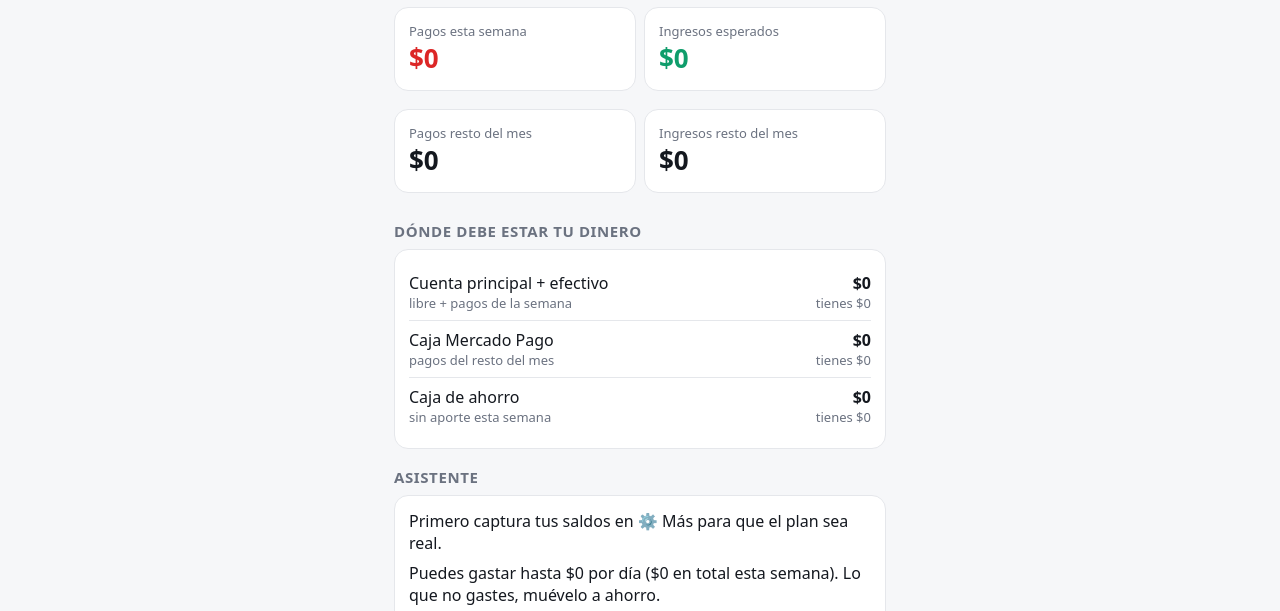
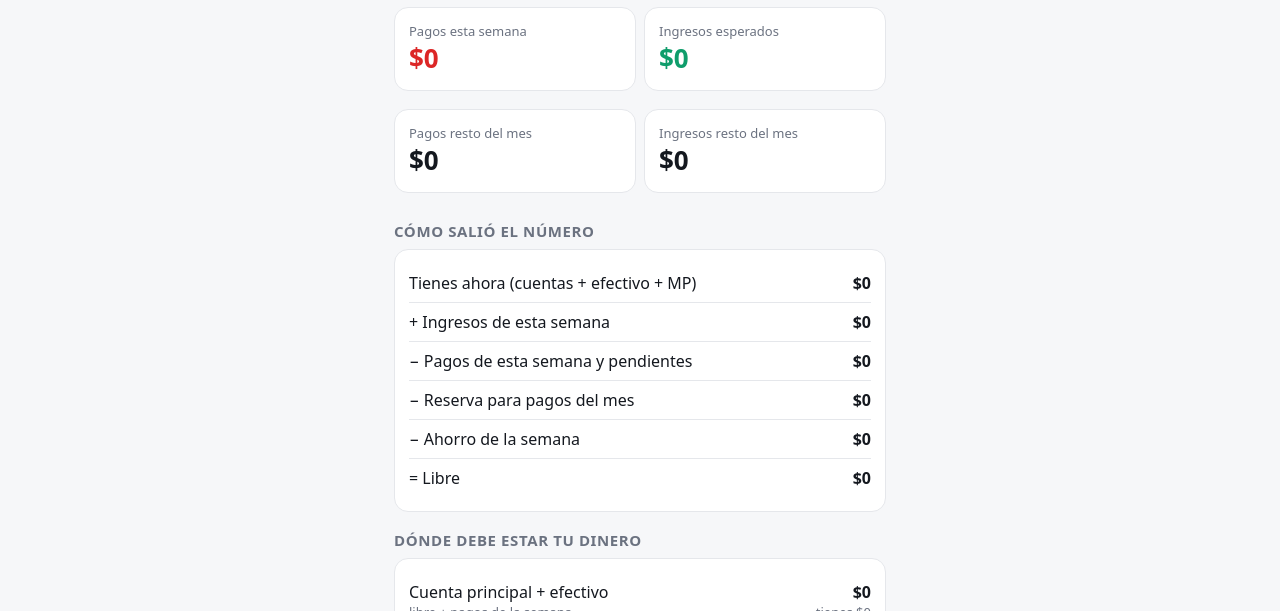
Before and after one commit to victorgaona021-cpu/Finanzas-, a plain HTML site: page index.html in a window 1280 px wide. Shown: the part 135-746 px from the top of the page. Drawn offline with Linux system fonts and the light colour scheme.

Commit message:
Add files via upload

```diff
--- a/index.html
+++ b/index.html
@@ -33,7 +33,7 @@ nav button.on{color:var(--ac);font-weight:700}
 const CATS=[["Comida","🍔"],["Transporte","🚌"],["Gym","💪"],["Salidas","🎉"],["Compras","🛍️"],["Servicios","💡"],["Otros","📦"]];
 const TABS=[["plan","🧭 Plan"],["add","➕ Gasto"],["fix","📅 Fijos"],["cards","💳 Tarjetas"],["more","⚙️ Más"]];
 const DN=["Domingo","Lunes","Martes","Miércoles","Jueves","Viernes","Sábado"];
-let S={snap:{date:"",main:0,cash:0,mp:0,ah:0},exp:[],inc:[],cards:[],fix:[],pagos:[],cfg:{rate:10}};
+let S={snap:{date:"",main:0,cash:0,mp:0,ah:0},exp:[],inc:[],cards:[],fix:[],pagos:[],pend:{},cfg:{rate:10}};
 try{const r=JSON.parse(localStorage.getItem("fin1")||"null");if(r)S=Object.assign(S,r)}catch(e){}
 let tab="plan",cat="Comida",pm="Efectivo",F={type:"i",freq:"w"};
 const save=()=>{try{localStorage.setItem("fin1",JSON.stringify(S))}catch(e){}};
@@ -46,7 +46,7 @@ const mk=(y,m,d)=>{const b=new Date(y,m,1);return new Date(b.getFullYear(),b.get
 const today=()=>{const t=new Date();return new Date(t.getFullYear(),t.getMonth(),t.getDate())};
 const fmtD=d=>d.toLocaleDateString("es-MX",{day:"numeric",month:"short"});
 const sum=(a,f)=>a.filter(f).reduce((s,x)=>s+x.amount,0);
-const occ=(f,a,b)=>{const r=[];if(!a||a>=b)return r;for(let d=addD(pd(a),1),e=pd(b);d<=e;d=addD(d,1)){const ok=f.freq==="w"?d.getDay()==f.day:Math.min(+f.day,new Date(d.getFullYear(),d.getMonth()+1,0).getDate())==d.getDate();if(ok)r.push(iso(d))}return r};
+const occ=(f,a,b)=>{const r=[];if(!a||a>=b)return r;for(let d=addD(pd(a),1),e=pd(b);d<=e;d=addD(d,1)){const ok=f.freq==="w"?(d.getDay()==f.day&&(!(f.every>1)||((Math.round((d-pd(f.start))/6048e5)%f.every)+f.every)%f.every===0)):Math.min(+f.day,new Date(d.getFullYear(),d.getMonth()+1,0).getDate())==d.getDate();if(ok)r.push(iso(d))}return r};
 
 function cardInfo(c){
   const t=today(),cut=+c.cut,pay=+c.pay;
@@ -63,22 +63,22 @@ const used=c=>(+c.debt0||0)+sum(S.exp,x=>x.card===c.name&&x.date>=(c.added||"200
 
 function calc(){
   const T=today(),t=iso(T),sn=S.snap,ok=!!sn.date,base=sn.date||t;
-  let main=+sn.main||0,cash=+sn.cash||0;
-  S.fix.forEach(f=>{const n=occ(f,base,t).length*f.amt;main+=f.type==="i"?n:-n});
-  S.inc.forEach(x=>{if(x.date>base&&x.date<=t)main+=x.amount});
-  S.exp.forEach(x=>{if(x.date>base&&x.date<=t){if(x.card==="Efectivo")cash-=x.amount;else if(x.card==="Débito")main-=x.amount}});
-  S.pagos.forEach(p=>{if(p.date>base&&p.date<=t)main-=p.amount});
+  let main=+sn.main||0,cash=+sn.cash||0;const af=x=>x.date>base||(x.date===base&&+x.id>(+sn.ts||0));
+  S.fix.forEach(f=>{const n=occ(f,base,t).filter(d=>!S.pend[f.id+"@"+d]).length*f.amt;main+=f.type==="i"?n:-n});
+  S.inc.forEach(x=>{if(af(x)&&x.date<=t)main+=x.amount});
+  S.exp.forEach(x=>{if(af(x)&&x.date<=t){if(x.card==="Efectivo")cash-=x.amount;else if(x.card==="Débito")main-=x.amount}});
+  S.pagos.forEach(p=>{if(af(p)&&p.date<=t)main-=p.amount});
   const ew=iso(addD(T,(7-T.getDay())%7)),em=iso(new Date(T.getFullYear(),T.getMonth()+1,0));
   const up=e=>{let o=0,i=0;S.fix.forEach(f=>{const n=occ(f,t,e).length*f.amt;f.type==="i"?i+=n:o+=n});S.cards.forEach(c=>{const f=cardInfo(c);if(f.due<=pd(e))o+=f.amount});return{o,i}};
-  const w=up(ew),m=up(em),mp=+sn.mp||0,ah=+sn.ah||0;
+  const late=[];Object.keys(S.pend).forEach(k=>{const f=S.fix.find(x=>x.id===k.split("@")[0]);if(f&&f.type==="g")late.push({k,f,dt:k.split("@")[1]})});const L=late.reduce((a,x)=>a+x.f.amt,0);const w=up(ew),m=up(em),mp=+sn.mp||0,ah=+sn.ah||0;w.o+=L;m.o+=L;
   const mpT=Math.max(0,(m.o-w.o)-(m.i-w.i));
-  const avgW=S.fix.filter(f=>f.type==="i").reduce((s,f)=>s+(f.freq==="w"?f.amt:f.amt/4.33),0);
+  const avgW=S.fix.filter(f=>f.type==="i").reduce((s,f)=>s+(f.freq==="w"?f.amt/(f.every||1):f.amt/4.33),0);
   const a0=main+cash+mp+ah+w.i-w.o-mpT-ah;
   const sv=Math.max(0,Math.min(Math.round(avgW*(S.cfg.rate||0)/100),a0));
   let libre=a0-sv;
   const ws=iso(addD(T,-((T.getDay()+6)%7)));
   S.exp.forEach(x=>{const c=S.cards.find(c=>c.name===x.card);if(c&&x.date>=ws&&x.date<=t&&dueFor(c,x.date)!==iso(cardInfo(c).due))libre-=x.amount});
-  return{ok,main,cash,mp,ah,w,m,mpT,sv,libre,days:(7-T.getDay())%7+1};
+  return{ok,main,cash,mp,ah,w,m,mpT,sv,libre,late,days:(7-T.getDay())%7+1};
 }
 
 function bestCard(){
@@ -90,7 +90,7 @@ function bestCard(){
 function vPlan(){
   const k=calc(),dl=k.libre/k.days,b=bestCard();
   const row=(n,sh,hv,note)=>`<div class="row"><div>${n}<div class="mu">${note}</div></div><div style="text-align:right"><b>${M(sh)}</b><div class="mu">tienes ${M(hv)}</div></div></div>`;
-  let tips=[];
+  let tips=[];const pendH=k.late.length?`<h2>Pendientes de pago</h2><div class="c">${k.late.map(x=>`<div class="row"><div>${esc(x.f.name)}<div class="mu">venció el ${x.dt}</div></div><div><b>${M(x.f.amt)}</b> <button class="x" style="color:var(--ac)" onclick="payFix('${x.k}')">Ya pagué</button></div></div>`).join("")}</div>`:"";const brk=`<h2>Cómo salió el número</h2><div class="c"><div class="row"><span>Tienes ahora (cuentas + efectivo + MP)</span><b>${M(k.main+k.cash+k.mp)}</b></div><div class="row"><span>+ Ingresos de esta semana</span><b>${M(k.w.i)}</b></div><div class="row"><span>− Pagos de esta semana y pendientes</span><b>${M(k.w.o)}</b></div><div class="row"><span>− Reserva para pagos del mes</span><b>${M(k.mpT)}</b></div><div class="row"><span>− Ahorro de la semana</span><b>${M(k.sv)}</b></div><div class="row"><span>= Libre</span><b>${M(k.libre)}</b></div></div>`;
   if(!k.ok)tips.push("Primero captura tus saldos en ⚙️ Más para que el plan sea real.");
   if(k.libre<0)tips.push(`⚠️ Te faltan ${M(-k.libre)} para cubrir pagos${k.sv?" y ahorro":""} de esta semana. Evita gastos extra y no uses crédito para lo que no sea necesario.`);
   else{tips.push(`Puedes gastar hasta ${M(dl)} por día (${M(k.libre)} en total esta semana). Lo que no gastes, muévelo a ahorro.`);
@@ -99,7 +99,7 @@ function vPlan(){
   return alerts()+`<div class="c" style="text-align:center"><div class="mu">Libre para gastar esta semana</div><div class="big ${k.libre>=0?"pos":"neg"}" style="font-size:38px">${M(k.libre)}</div><div class="mu">${k.libre>=0?"≈ "+M(dl)+" por día":"vas corto"} · quedan ${k.days} día(s)</div></div>
   <div class="g2"><div class="c"><div class="mu">Pagos esta semana</div><div class="big neg">${M(k.w.o)}</div></div><div class="c"><div class="mu">Ingresos esperados</div><div class="big pos">${M(k.w.i)}</div></div>
   <div class="c"><div class="mu">Pagos resto del mes</div><div class="big">${M(k.m.o)}</div></div><div class="c"><div class="mu">Ingresos resto del mes</div><div class="big">${M(k.m.i)}</div></div></div>
-  <h2>Dónde debe estar tu dinero</h2><div class="c">${row("Cuenta principal + efectivo",Math.max(0,k.libre+k.w.o-k.w.i),k.main+k.cash,"libre + pagos de la semana")}${row("Caja Mercado Pago",k.mpT,k.mp,"pagos del resto del mes")}${row("Caja de ahorro",k.ah+k.sv,k.ah,k.sv?"mueve "+M(k.sv)+" esta semana ("+(S.cfg.rate||0)+"% de tu ingreso)":"sin aporte esta semana")}</div>
+  ${pendH}${brk}<h2>Dónde debe estar tu dinero</h2><div class="c">${row("Cuenta principal + efectivo",Math.max(0,k.libre+k.w.o-k.w.i),k.main+k.cash,"libre + pagos de la semana")}${row("Caja Mercado Pago",k.mpT,k.mp,"pagos del resto del mes")}${row("Caja de ahorro",k.ah+k.sv,k.ah,k.sv?"mueve "+M(k.sv)+" esta semana ("+(S.cfg.rate||0)+"% de tu ingreso)":"sin aporte esta semana")}</div>
   <h2>Asistente</h2><div class="c">${tips.map(t=>`<p style="margin:0 0 8px">${t}</p>`).join("")}<div class="mu">Guía automática con tus datos; no es asesoría financiera.</div></div>
   ${S.cards.length?`<h2>Crédito disponible</h2><div class="c">${S.cards.map(c=>`<div class="row"><span>💳 ${esc(c.name)}</span><span><b>${M((+c.limit||0)-used(c))}</b> <span class="mu">de ${M(+c.limit||0)}</span></span></div>`).join("")}</div>`:""}`;
 }
@@ -125,15 +125,18 @@ function del(k,id){S[k]=S[k].filter(x=>x.id!==id);save();render()}
 function vFix(){
   const L=[...S.fix].sort((a,b)=>a.type<b.type?-1:1);
   return `<div class="c"><div class="g2"><select onchange="F.type=this.value;render()"><option value="i" ${F.type==="i"?"selected":""}>💰 Ingreso</option><option value="g" ${F.type==="g"?"selected":""}>📌 Gasto fijo</option></select>
-  <select onchange="F.freq=this.value;render()"><option value="w" ${F.freq==="w"?"selected":""}>Cada semana</option><option value="m" ${F.freq==="m"?"selected":""}>Cada mes</option></select></div>
+  <select onchange="F.freq=this.value;render()"><option value="w" ${F.freq==="w"?"selected":""}>Cada semana</option><option value="b" ${F.freq==="b"?"selected":""}>Cada 2 semanas</option><option value="m" ${F.freq==="m"?"selected":""}>Cada mes</option></select></div>
   <input id="fn" placeholder="Nombre (Sueldo, Gimnasio, Spotify, Mamá…)" style="margin-top:8px">
-  <div class="g2" style="margin-top:8px"><input id="fa" type="number" inputmode="decimal" placeholder="Monto">${F.freq==="w"?`<select id="fd">${DN.map((n,i)=>`<option value="${i}" ${i==5?"selected":""}>${n}</option>`).join("")}</select>`:`<input id="fd" type="number" min="1" max="31" placeholder="Día del mes">`}</div>
-  <button class="pri" onclick="addFix()">Agregar</button></div>
-  <h2>Mis ingresos y pagos fijos</h2><div class="c">${L.length?L.map(f=>`<div class="row"><div>${f.type==="i"?"💰":"📌"} ${esc(f.name)}<div class="mu">${f.freq==="w"?"Cada "+DN[f.day].toLowerCase():"Día "+f.day+" de cada mes"}</div></div><div><b class="${f.type==="i"?"pos":""}">${M(f.amt)}</b><button class="x" onclick="del('fix','${f.id}')">✕</button></div></div>`).join(""):'<div class="mu">Agrega aquí tu pago semanal, gimnasio, Spotify, etc.</div>'}</div>`;
+  <div class="g2" style="margin-top:8px"><input id="fa" type="number" inputmode="decimal" placeholder="Monto"><input id="fd" type="date" value="${iso(today())}"></div>
+  <div class="mu" style="margin-top:6px">En la fecha pon un pago real: el último o el próximo. De ahí saco el día y el ritmo.</div><button class="pri" onclick="addFix()">Agregar</button></div>
+  <h2>Mis ingresos y pagos fijos</h2><div class="c">${L.length?L.map(f=>`<div class="row"><div>${f.type==="i"?"💰":"📌"} ${esc(f.name)}<div class="mu">${f.freq==="w"?(f.every>1?"Cada 2 semanas, ":"Cada ")+DN[f.day].toLowerCase():"Día "+f.day+" de cada mes"}</div></div><div><b class="${f.type==="i"?"pos":""}">${M(f.amt)}</b>${f.type==="g"?`<button class="x" style="color:var(--ac)" onclick="markPend('${f.id}')">Pendiente</button>`:""}<button class="x" onclick="del('fix','${f.id}')">✕</button></div></div>`).join(""):'<div class="mu">Agrega aquí tu pago semanal, gimnasio, Spotify, etc.</div>'}</div>`;
 }
-function addFix(){const n=$("#fn").value.trim(),a=parseFloat($("#fa").value),d=+$("#fd").value;
-  if(!n||!(a>0)||(F.freq==="m"&&!(d>=1&&d<=31)))return;
-  S.fix.push({id:Date.now()+"",type:F.type,name:n,amt:a,freq:F.freq,day:d});save();render()}
+function addFix(){const n=$("#fn").value.trim(),a=parseFloat($("#fa").value),v=$("#fd").value;
+  if(!n||!(a>0)||!v)return;const dt=pd(v),m=F.freq==="m";
+  S.fix.push({id:Date.now()+"",type:F.type,name:n,amt:a,freq:m?"m":"w",every:F.freq==="b"?2:1,start:v,day:m?dt.getDate():dt.getDay()});save();render()}
+function lastOcc(f){const T=today(),r=occ(f,iso(addD(T,-62)),iso(T));return r[r.length-1]}
+function markPend(id){const f=S.fix.find(x=>x.id===id),d=f&&lastOcc(f);if(!d){alert("No encontré un pago reciente de este concepto");return}S.pend[id+"@"+d]=true;tab="plan";save();render()}
+function payFix(k){const[id]=k.split("@"),f=S.fix.find(x=>x.id===id);delete S.pend[k];if(f)S.pagos.push({id:Date.now()+"",card:"fijo:"+f.name,amount:f.amt,date:iso(today())});save();render()}
 
 function vCards(){
   return alerts()+S.cards.map((c,i)=>{const f=cardInfo(c),av=(+c.limit||0)-used(c);return`<div class="c"><div class="row" style="border:none"><b>💳 ${esc(c.name)}</b><button class="x" onclick="S.cards.splice(${i},1);save();render()">✕</button></div>
@@ -165,7 +168,7 @@ function vMore(){
   <h2>Respaldo</h2><div class="c"><div class="mu">Para pasar tus datos del celular a la compu: genera el respaldo, cópialo y pégalo en la otra app con Importar.</div><textarea id="bk" rows="4" style="width:100%;margin-top:8px;background:var(--bg);color:var(--tx);border:1px solid var(--bd);border-radius:10px"></textarea>
   <div class="g2" style="margin-top:8px"><button onclick="$('#bk').value=JSON.stringify(S);$('#bk').select()">Generar</button><button onclick="impBk()">Importar</button></div></div>`;
 }
-function saveSnap(){S.snap={date:iso(today()),main:+$("#s1").value||0,cash:+$("#s2").value||0,mp:+$("#s3").value||0,ah:+$("#s4").value||0};S.cfg.rate=+$("#s5").value||0;save();tab="plan";render()}
+function saveSnap(){S.snap={date:iso(today()),ts:Date.now(),main:+$("#s1").value||0,cash:+$("#s2").value||0,mp:+$("#s3").value||0,ah:+$("#s4").value||0};S.cfg.rate=+$("#s5").value||0;save();tab="plan";render()}
 function impBk(){try{const r=JSON.parse($("#bk").value);if(r&&r.exp&&r.cards&&confirm("Esto reemplaza los datos de este dispositivo. ¿Continuar?")){S=Object.assign(S,r);save();tab="plan";render()}}catch(e){alert("Respaldo no válido")}}
 
 function render(){
```
